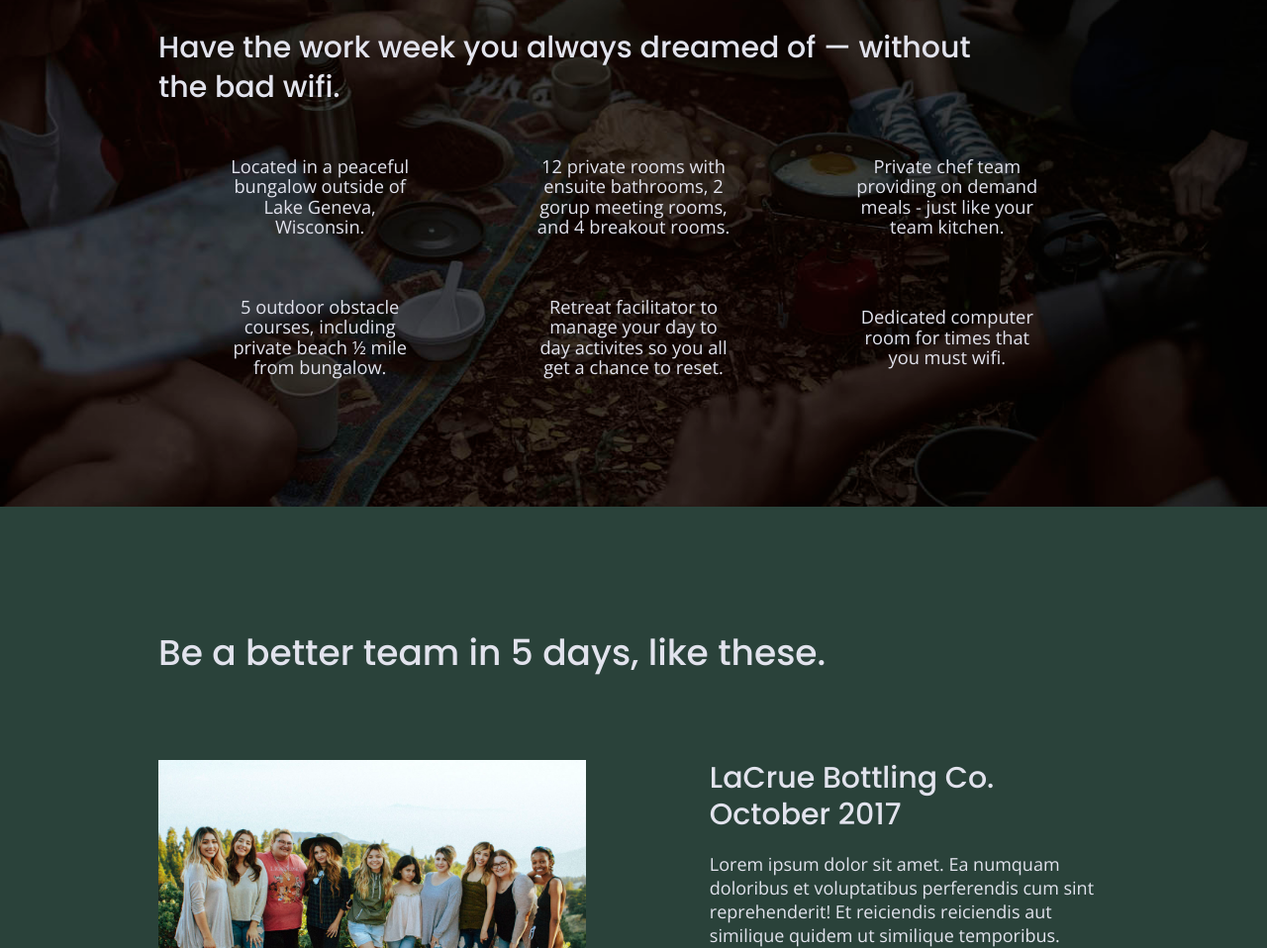
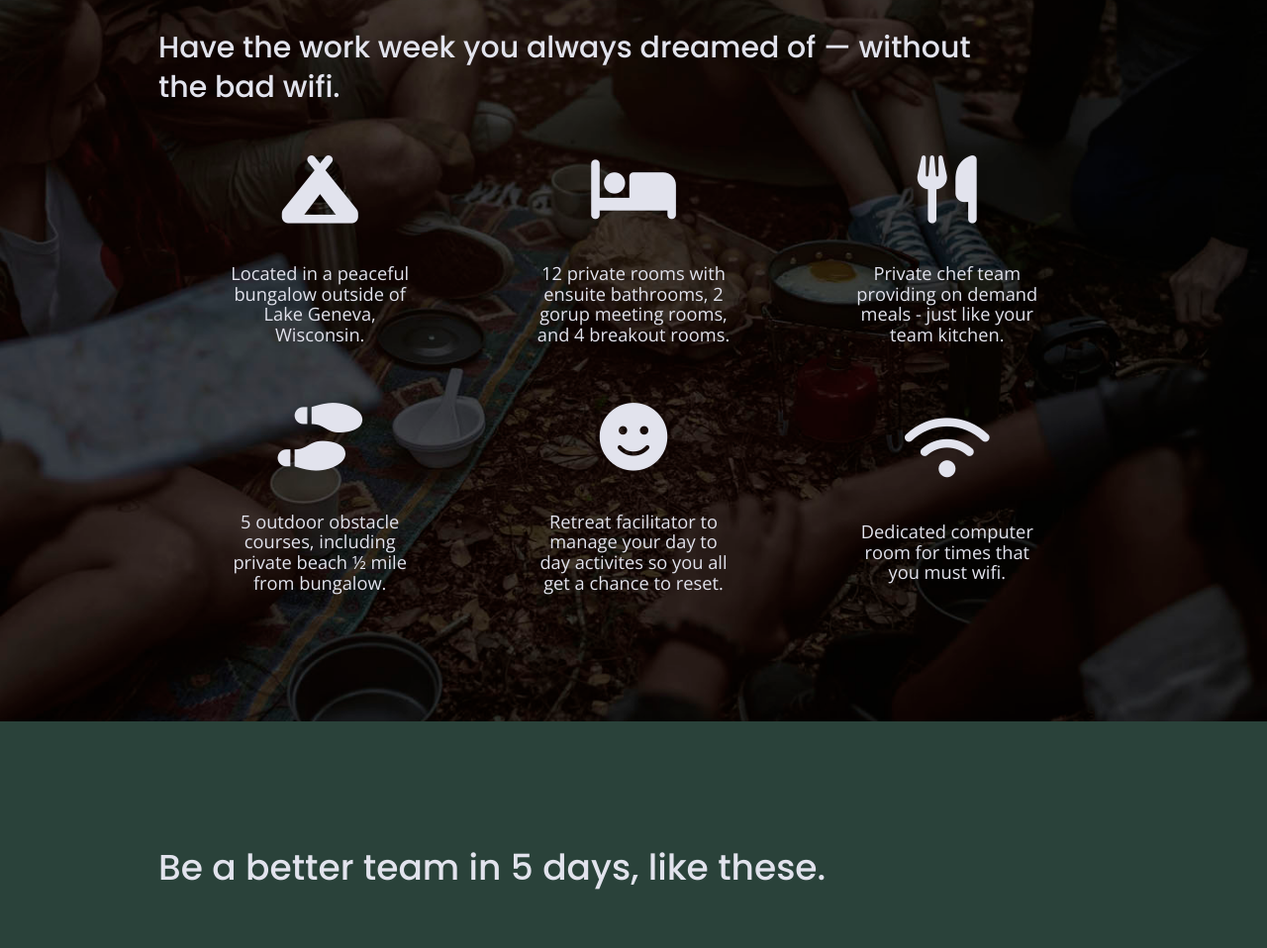
Before and after one commit to nicolekovacs/unplugged-main, a website built with Parcel: page index.html in a window 1280 px wide. Shown: the part 1084-2042 px from the top of the page at 99% size. Built offline with nearby package versions, Linux system fonts and the light colour scheme.

Commit message:
Added and styled icons for the features section with Fontawesome

```diff
--- a/css/main.css
+++ b/css/main.css
@@ -327,6 +327,11 @@ input[type=button] {
   justify-content: center;
   align-items: center;
   flex-flow: row wrap;
+}
+
+.features i {
+	font-size: 3.75em;
+  margin-bottom: 40px;
 }
 
 /* -- Reviews -- */
--- a/index.html
+++ b/index.html
@@ -21,6 +21,9 @@
 
   <!-- Google Fonts -->
   <link href="https://fonts.googleapis.com/css?family=Open+Sans:400,700|Poppins:500,700" rel="stylesheet">
+
+  <!-- Icons -->
+  <script src="https://kit.fontawesome.com/155089ed80.js" crossorigin="anonymous"></script>
 
   <meta name="theme-color" content="#fafafa">
 </head>
@@ -74,32 +77,44 @@
       <h2>Have the work week you always dreamed of &mdash; without the bad wifi.</h2>
     <div class="features-items">
       <article>
-        <p class="fontawesome-icon"></p>
+        <p class="fontawesome-icon">
+          <i class="fas fa-campground"></i>
+        </p>
         <p class="features-item-description">Located in a peaceful bungalow outside of Lake Geneva, Wisconsin.</p>
       </article>
 
       <article>
-        <p class="fontawesome-icon"></p>
+        <p class="fontawesome-icon">
+          <i class="fas fa-bed"></i>
+        </p>
         <p class="features-item-description">12 private rooms with ensuite bathrooms, 2 gorup meeting rooms, and 4 breakout rooms.</p>
       </article>
 
       <article>
-        <p class="fontawesome-icon"></p>
+        <p class="fontawesome-icon">
+          <i class="fas fa-utensils"></i>
+        </p>
         <p class="features-item-description">Private chef team providing on demand meals - just like your team kitchen.</p>
       </article>
 
       <article>
-        <p class="fontawesome-icon"></p>
+        <p class="fontawesome-icon">
+          <i class=" fas fa-shoe-prints"></i>
+        </p>
           <p class="features-item-description">5 outdoor obstacle courses, including private beach &half; mile from bungalow.</p>
       </article>
 
       <article>
-        <p class="fontawesome-icon"></p>
+        <p class="fontawesome-icon">
+          <i class="fas fa-smile"></i>
+        </p>
         <p class="features-item-description">Retreat facilitator to manage your day to day activites so you all get a chance to reset.</p>
       </article>
 
       <article>
-        <p class="fontawesome-icon"></p>
+        <p class="fontawesome-icon">
+          <i class="fas fa-wifi"></i>
+        </p>
         <p class="features-item-description">Dedicated computer room for times that you must wifi.</p>
       </article>
     </div>
```
Also changed, not shown: about/index.html (+3 -0 lines), faq/index.html (+3 -0 lines).
